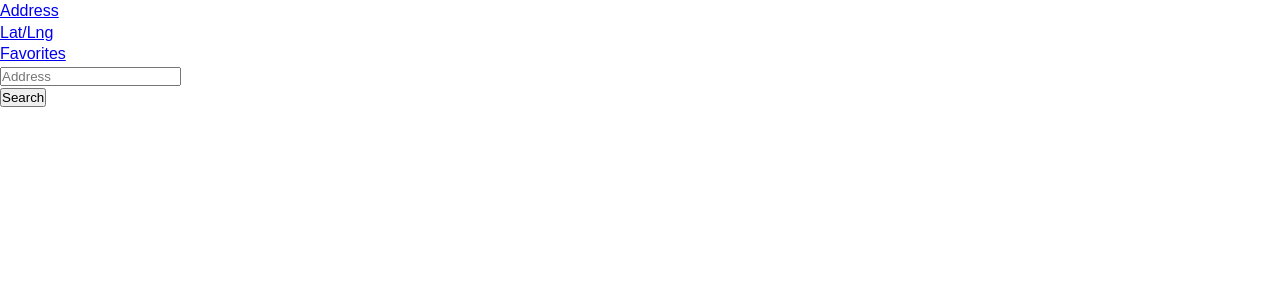
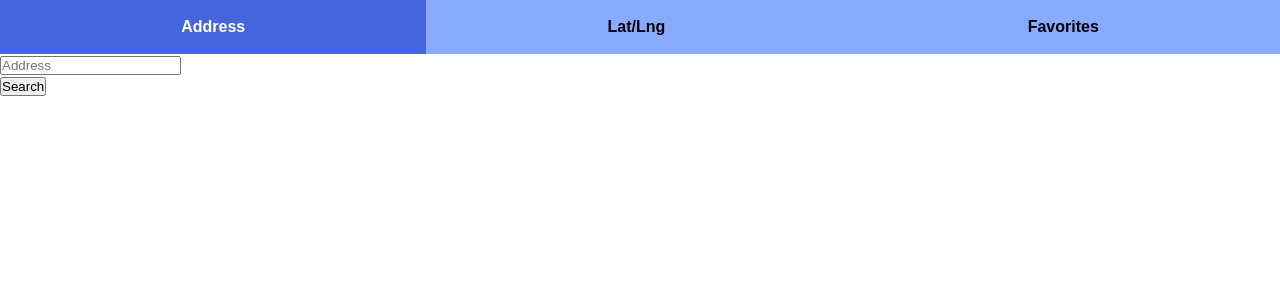
Before and after one commit to magadanskiuchen/m-simple-nav-react, a React (Create React App) app: page / in a window 1280 px wide. Shown: the top 300 px of the page. Built offline with nearby package versions, Linux system fonts and the light colour scheme.

Commit message:
Add simple styling to navigation

```diff
--- a/src/App.js
+++ b/src/App.js
@@ -20,19 +20,19 @@ function App() {
 
 				<div className="destination-input">
 					<Switch>
-						<Route path="/lat-lng">
+						<Route exact path="/">
+							<LocationInput className="location-input--address">
+								<input type="text" placeholder="Address" />
+							</LocationInput>
+						</Route>
+						<Route exact path="/lat-lng">
 							<LocationInput className="location-input--lat-lng">
 								<input type="text" placeholder="Latitude" />
 								<input type="text" placeholder="Longitude" />
 							</LocationInput>
 						</Route>
-						<Route path="/favorites">
+						<Route exact path="/favorites">
 							<FavoritesInput />
-						</Route>
-						<Route path="/">
-							<LocationInput className="location-input--address">
-								<input type="text" placeholder="Address" />
-							</LocationInput>
 						</Route>
 					</Switch>
 				</div>
--- a/src/components/Navigation.js
+++ b/src/components/Navigation.js
@@ -1,12 +1,14 @@
 import React from 'react';
-import { Link } from 'react-router-dom';
+import { NavLink } from 'react-router-dom';
 
 import '../styles/Navigation.scss';
 
 export default function Navigation(props) {
-	return <nav>
-		<ul className="header__list">
-			{props.links.map(l => <li className="header__list_item"><Link key={l.url} to={l.url}>{l.label}</Link></li> )}
+	return <nav className="navigation">
+		<ul className="navigation__list">
+			{props.links.map(l => <li key={l.url} className="navigation__list_item">
+				<NavLink exact className="navigation__link" key={l.url + '-link'} to={l.url}>{l.label}</NavLink>
+			</li> )}
 		</ul>
 	</nav>;
 }
--- a/src/styles/Navigation.scss
+++ b/src/styles/Navigation.scss
@@ -0,0 +1,28 @@
+.navigation {
+	background: var(--blue);
+
+	&__list {
+		display: flex;
+		list-style: none;
+	}
+
+	&__list_item {
+		flex-grow: 1;
+		text-align: center;
+	}
+
+	&__link {
+		display: block;
+		padding-top: 1em;
+		padding-bottom: 1em;
+		color: var(--black);
+		font-weight: bold;
+		text-decoration: none;
+
+		&:hover,
+		&.active {
+			background: var(--dark-blue);
+			color: var(--white);
+		}
+	}
+}
--- a/src/styles/index.scss
+++ b/src/styles/index.scss
@@ -1,3 +1,11 @@
+:root {
+	// colors
+	--white: #FFF;
+	--black: #000;
+	--blue: #8AF;
+	--dark-blue: #46D;
+}
+
 * {
 	margin: 0;
 	padding: 0;
@@ -9,8 +17,8 @@ html, body {
 }
 
 body {
-	background: #FFF;
-	color: #000;
+	background: var(--white);
+	color: var(--black);
 	font: normal 16px/1.35 Arial, Helvetica, sans-serif;
 	-webkit-font-smoothing: antialiased;
 	-moz-osx-font-smoothing: grayscale;
```
